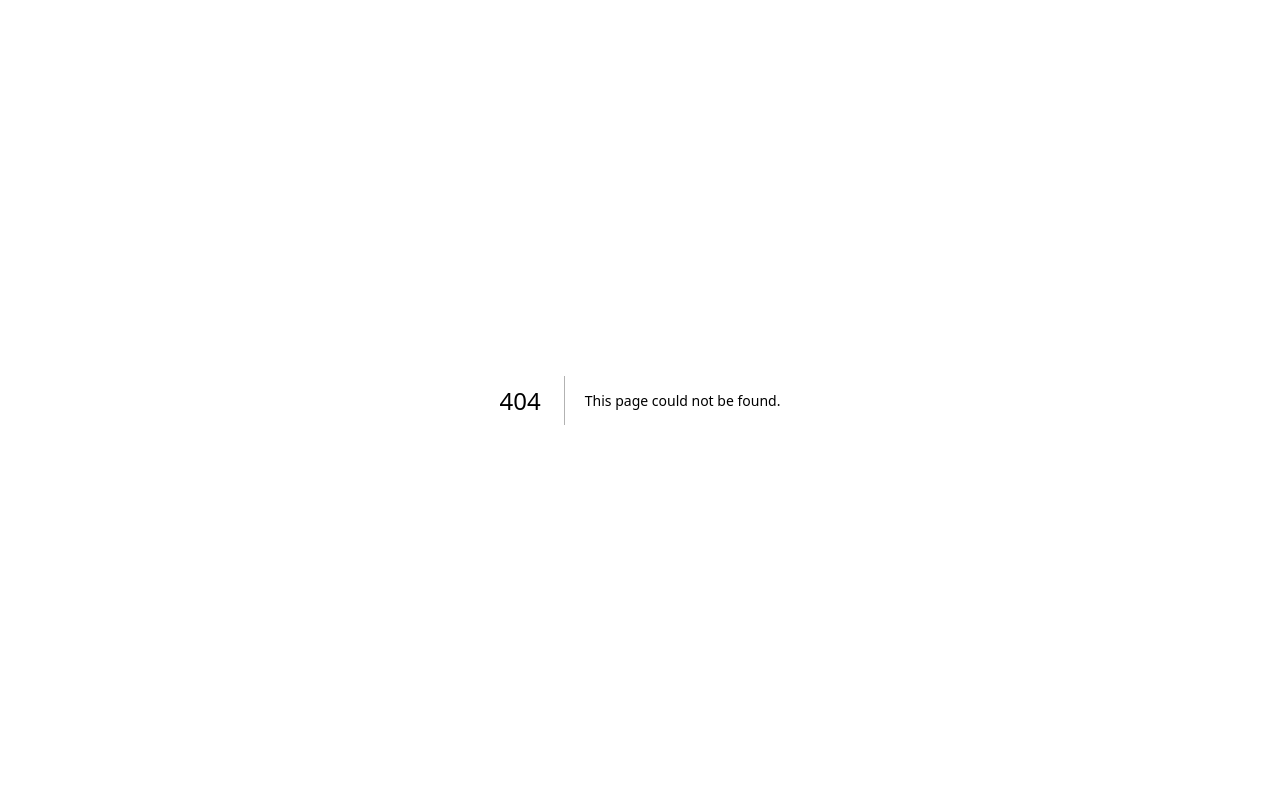
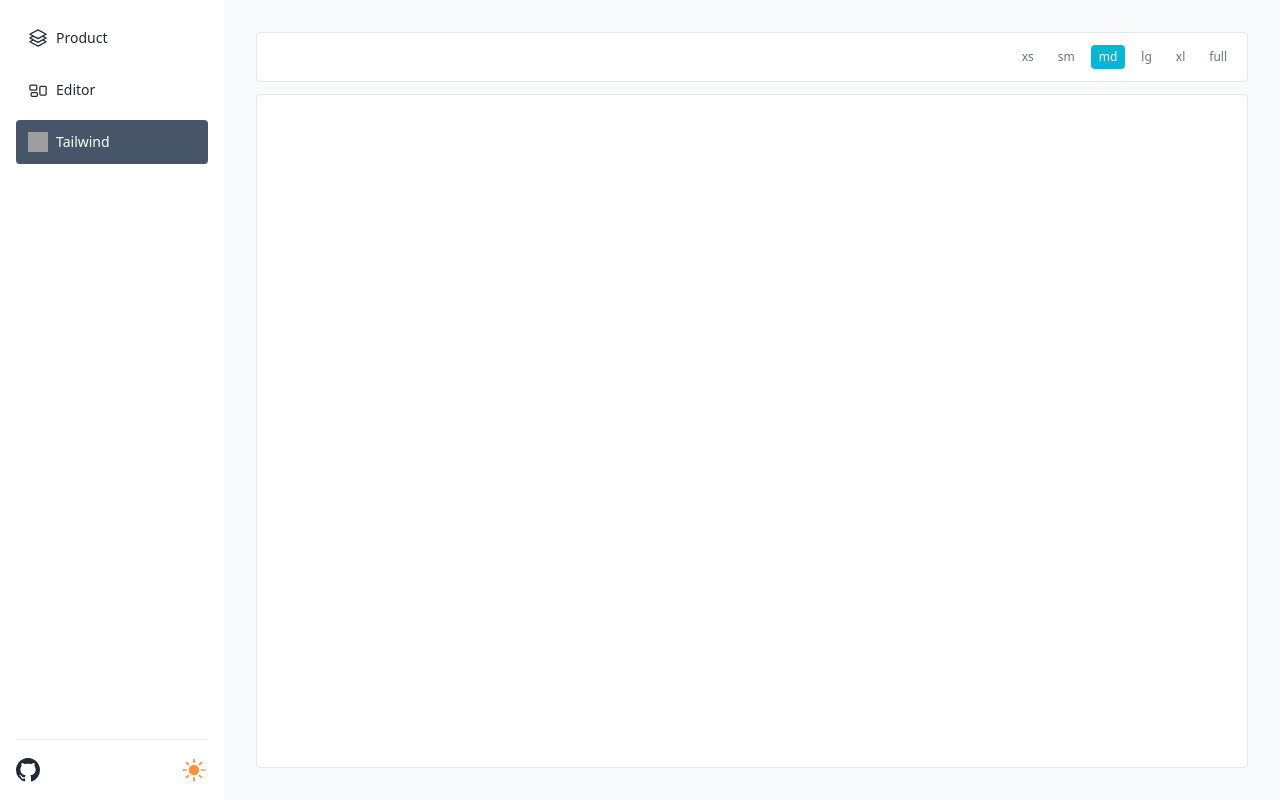
Before and after one commit to kiko-g/product-block, a Next.js app: page /tailwind in a window 1280 px wide. Before the commit this address had no page. Built offline with nearby package versions, Linux system fonts and the light colour scheme; grey boxes are pictures that could not be loaded.

Commit message:
add: tailwind demo base

```diff
--- a/components/CodeShowcase.tsx
+++ b/components/CodeShowcase.tsx
@@ -60,7 +60,7 @@ function CopyCodeButton({ text }: { text: string }) {
           : "bg-[#3e424c] text-white hover:bg-blue-600/80 hover:text-white dark:bg-white/10 dark:hover:bg-blue-500/60",
       )}
     >
-      <span className="hidden xl:flex">{isCopied ? "Copied" : "Copy"}</span>
+      <span className="hidden md:flex">{isCopied ? "Copied" : "Copy"}</span>
       {isCopied ? <CheckIcon className="h-4 w-4" /> : <ClipboardIcon className="h-4 w-4" />}
     </button>
   );
--- /dev/null
+++ b/components/common/TailwindIcon.tsx
@@ -0,0 +1,15 @@
+import React from "react";
+
+type Props = {
+  isActive: boolean;
+};
+
+export function TailwindIcon({ isActive }: Props) {
+  return (
+    <img
+      alt="tw"
+      src={`https://tailwindui.com/img/logos/mark.svg?color=cyan&shade=${isActive ? "400" : "500"}`}
+      className="h-5 w-5"
+    />
+  );
+}
--- a/components/layout.tsx
+++ b/components/layout.tsx
@@ -3,6 +3,7 @@ import clsx from "clsx";
 import Head from "next/head";
 import Link from "next/link";
 import { useRouter } from "next/router";
+import { TailwindIcon } from "./common/TailwindIcon";
 import { RectangleGroupIcon, Square3Stack3DIcon } from "@heroicons/react/24/outline";
 
 const navigations = [
@@ -16,6 +17,12 @@ const navigations = [
     name: "Editor",
     href: "/editor",
     icon: RectangleGroupIcon,
+    shown: true,
+  },
+  {
+    name: "Tailwind",
+    href: "/tailwind",
+    icon: null,
     shown: true,
   },
 ];
@@ -43,7 +50,7 @@ function Sidebar() {
   const { pathname } = router;
 
   return (
-    <aside className="hidden min-w-full shrink-0 flex-col space-y-4 self-stretch border-black/10 bg-white px-4 py-4 dark:border-white/10 dark:bg-[#131720] lg:flex lg:min-w-[14rem]">
+    <aside className="hidden min-w-full shrink-0 flex-col space-y-4 self-stretch border-black/10 bg-white px-4 py-4 dark:border-white/10 dark:bg-[#131720] md:flex md:min-w-[14rem]">
       <ul className="top-0 flex w-full flex-1 flex-col space-y-2">
         {navigations
           .filter((item) => item.shown !== false)
@@ -59,10 +66,10 @@ function Sidebar() {
                     isActive
                       ? "bg-slate-600 text-white hover:opacity-80 dark:bg-slate-500/80"
                       : "hover:bg-slate-600/10 dark:hover:bg-slate-500/30",
-                    `flex cursor-pointer items-center justify-center gap-2 rounded px-3 py-3 text-sm transition ease-in-out xl:justify-start`,
+                    `flex cursor-pointer items-center justify-center gap-2 rounded px-3 py-3 text-sm transition ease-in-out md:justify-start`,
                   )}
                 >
-                  <item.icon className="h-5 w-5" />
+                  {item.icon === null ? <TailwindIcon isActive={isActive} /> : <item.icon className="h-5 w-5" />}
                   <span className="hidden md:block">{item.name}</span>
                 </Link>
               </li>
--- /dev/null
+++ b/lib/utils.ts
@@ -0,0 +1,6 @@
+import { type ClassValue, clsx } from "clsx"
+import { twMerge } from "tailwind-merge"
+
+export function cn(...inputs: ClassValue[]) {
+  return twMerge(clsx(inputs))
+}
--- a/package.json
+++ b/package.json
@@ -12,12 +12,16 @@
   "dependencies": {
     "@headlessui/react": "^1.7.18",
     "@heroicons/react": "^2.1.1",
+    "@radix-ui/react-icons": "^1.3.0",
     "@tailwindcss/line-clamp": "^0.4.4",
+    "class-variance-authority": "^0.7.0",
     "clsx": "^2.1.0",
     "next": "14.0.4",
     "react": "^18",
     "react-dom": "^18",
-    "react-syntax-highlighter": "^15.5.0"
+    "react-syntax-highlighter": "^15.5.0",
+    "tailwind-merge": "^2.2.1",
+    "tailwindcss-animate": "^1.0.7"
   },
   "devDependencies": {
     "@types/node": "^20",
--- /dev/null
+++ b/pages/tailwind/index.tsx
@@ -0,0 +1,35 @@
+import React from "react";
+import clsx from "clsx";
+import { Layout } from "@/components/layout";
+
+export default function TailwindDemo() {
+  const sizes = ["xs", "sm", "md", "lg", "xl", "full"];
+  const [size, setSize] = React.useState("md");
+
+  return (
+    <Layout title="Tailwind">
+      <div className="flex h-full w-full flex-col gap-y-3 p-4 md:p-8">
+        <div className="flex items-center justify-between rounded border bg-white p-3 dark:border-transparent dark:bg-black/30">
+          <div></div>
+          <div className="flex items-center gap-2">
+            {sizes.map((item, itemIdx) => (
+              <button
+                key={item}
+                onClick={() => setSize(item)}
+                className={clsx(
+                  "rounded px-2 py-1 text-xs text-gray-500 transition dark:bg-gray-800 dark:text-gray-400",
+                  item === size
+                    ? "bg-cyan-500 text-white dark:bg-cyan-600 dark:text-white"
+                    : "hover:bg-cyan-500/40 dark:hover:bg-gray-700",
+                )}
+              >
+                {item}
+              </button>
+            ))}
+          </div>
+        </div>
+        <div className="flex h-full flex-col rounded border bg-white dark:border-transparent dark:bg-black/30"></div>
+      </div>
+    </Layout>
+  );
+}
--- a/tailwind.config.ts
+++ b/tailwind.config.ts
@@ -1,24 +1,39 @@
 import type { Config } from "tailwindcss";
 
-const config: Config = {
-  darkMode: "class",
-  content: [
-    "./pages/**/*.{js,ts,jsx,tsx,mdx}",
-    "./components/**/*.{js,ts,jsx,tsx,mdx}",
-    "./app/**/*.{js,ts,jsx,tsx,mdx}",
-  ],
+const config = {
+  darkMode: ["class"],
+  content: ["./pages/**/*.{ts,tsx}", "./components/**/*.{ts,tsx}", "./app/**/*.{ts,tsx}", "./src/**/*.{ts,tsx}"],
+  prefix: "",
   theme: {
+    container: {
+      center: true,
+      padding: "2rem",
+      screens: {
+        "2xl": "1400px",
+      },
+    },
     extend: {
-      backgroundImage: {
-        "gradient-radial": "radial-gradient(var(--tw-gradient-stops))",
-        "gradient-conic": "conic-gradient(from 180deg at 50% 50%, var(--tw-gradient-stops))",
-      },
       fontFamily: {
         elegant: ["IBM Plex Sans", "serif"],
         impact: ["Space Mono", "serif"],
       },
+      keyframes: {
+        "accordion-down": {
+          from: { height: "0" },
+          to: { height: "var(--radix-accordion-content-height)" },
+        },
+        "accordion-up": {
+          from: { height: "var(--radix-accordion-content-height)" },
+          to: { height: "0" },
+        },
+      },
+      animation: {
+        "accordion-down": "accordion-down 0.2s ease-out",
+        "accordion-up": "accordion-up 0.2s ease-out",
+      },
     },
   },
-  plugins: [require("@tailwindcss/line-clamp")],
-};
+  plugins: [require("tailwindcss-animate")],
+} satisfies Config;
+
 export default config;
```
Also changed, not shown: components.json (added), 1 other file (tests, documents, lock files or other folders).
